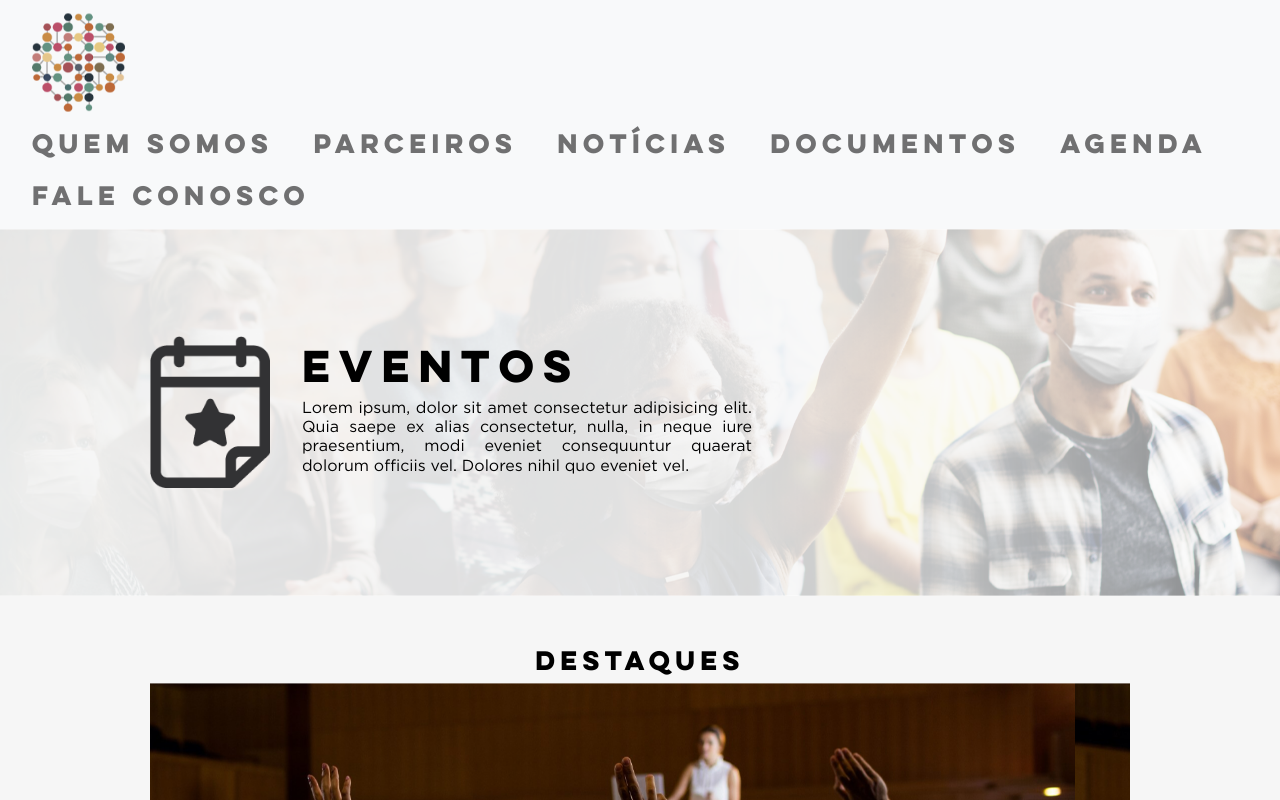
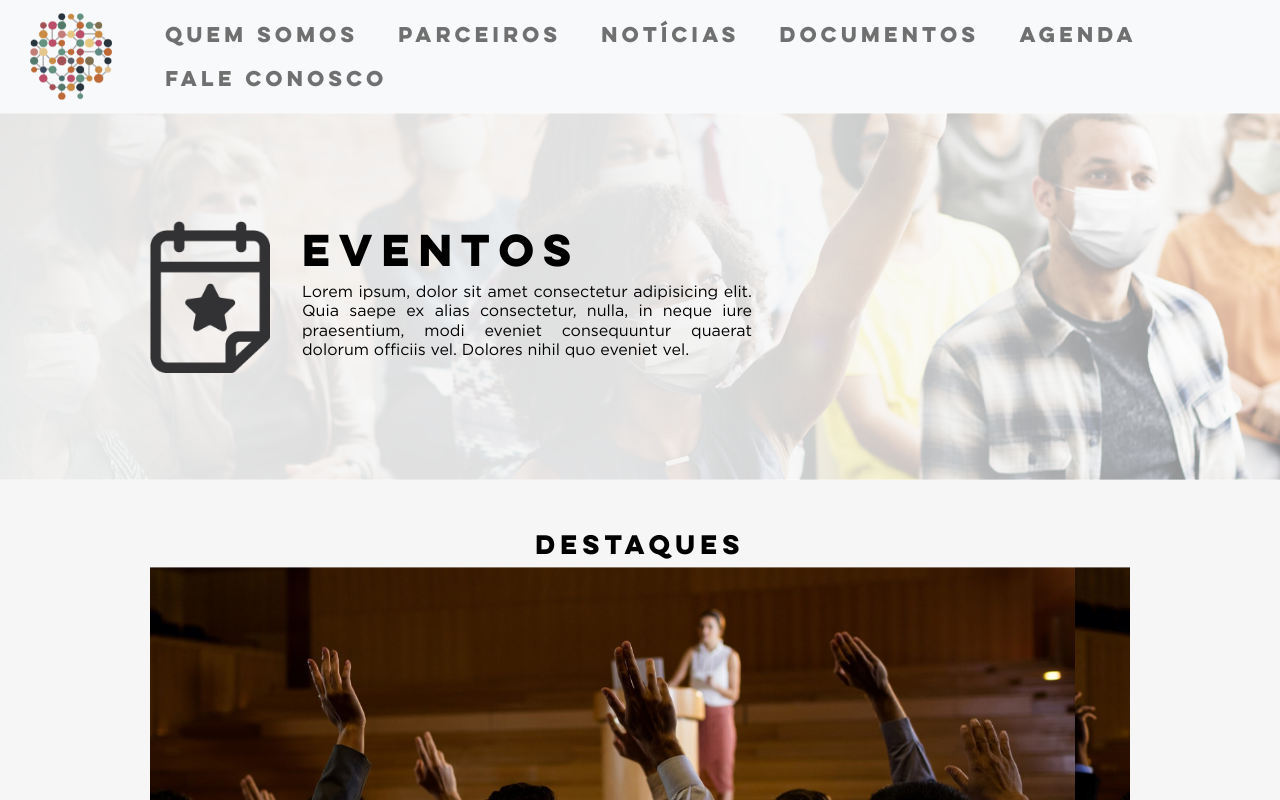
Before and after one commit to sesistartup/ecossistemadeinovacaocg, a Vue app: page /eventos in a window 1280 px wide. Shown: the top 800 px of the page. Built offline with nearby package versions, Linux system fonts and the light colour scheme.

Commit message:
fix: navbar and partners carousel

```diff
--- a/src/components/general/NavBar.vue
+++ b/src/components/general/NavBar.vue
@@ -71,9 +71,13 @@ onMounted(() => {
 </script>
 
 <style scoped lang="scss">
+nav.navbar {
+  section.container-links {
+    font-size: 1.2rem;
+  }
+}
 .container-fluid {
-  justify-content: unset;
-  flex-wrap: nowrap;
+  flex-wrap: nowrap !important;
 }
 .container-links {
   display: flex;
@@ -115,13 +119,17 @@ a {
     margin: 5px 10px;
     padding: 0;
   }
-  .dark-title {
-    font-size: 1rem;
+  nav.navbar {
+    section.container-links {
+      font-size: 1rem;
+    }
   }
 }
 @media (max-width: 767px) {
-  .dark-title {
-    font-size: 0.7em;
+  nav.navbar {
+    section.container-links {
+      font-size: 0.7rem;
+    }
   }
 }
 @media (max-width: 485px) {
--- a/src/components/parceiros/Partners.vue
+++ b/src/components/parceiros/Partners.vue
@@ -1,5 +1,5 @@
-<template>
-  <section class="container-fluid partners-container">
+<template> <!-- este é o componente que vai na tela home, o carrosel de empresas parceiras -->
+  <section class="container-fluid partners-container ghp">
     <h1 class="dark-title">EMPRESAS PARCEIRAS</h1>
     <main>
       <div id="partnersCarousel" class="carousel slide carousel-dark" data-bs-ride="carousel" pause="true">
@@ -29,16 +29,17 @@
 </script>
 
 <style scoped lang="scss">
-  section.partners-container {
-    padding: 40px 200px !important;
-  }
   .carousel-item {
-    // display: flex;
-    // justify-content: center;
-    // align-content: center;
     img {
       width: 300px !important;
       margin: auto;
     }
   }
+  @media (max-width: 768px) {
+    section.partners-container {
+      h1 {
+        font-size: 1.2rem;
+      }
+    }
+  }
 </style>
```
